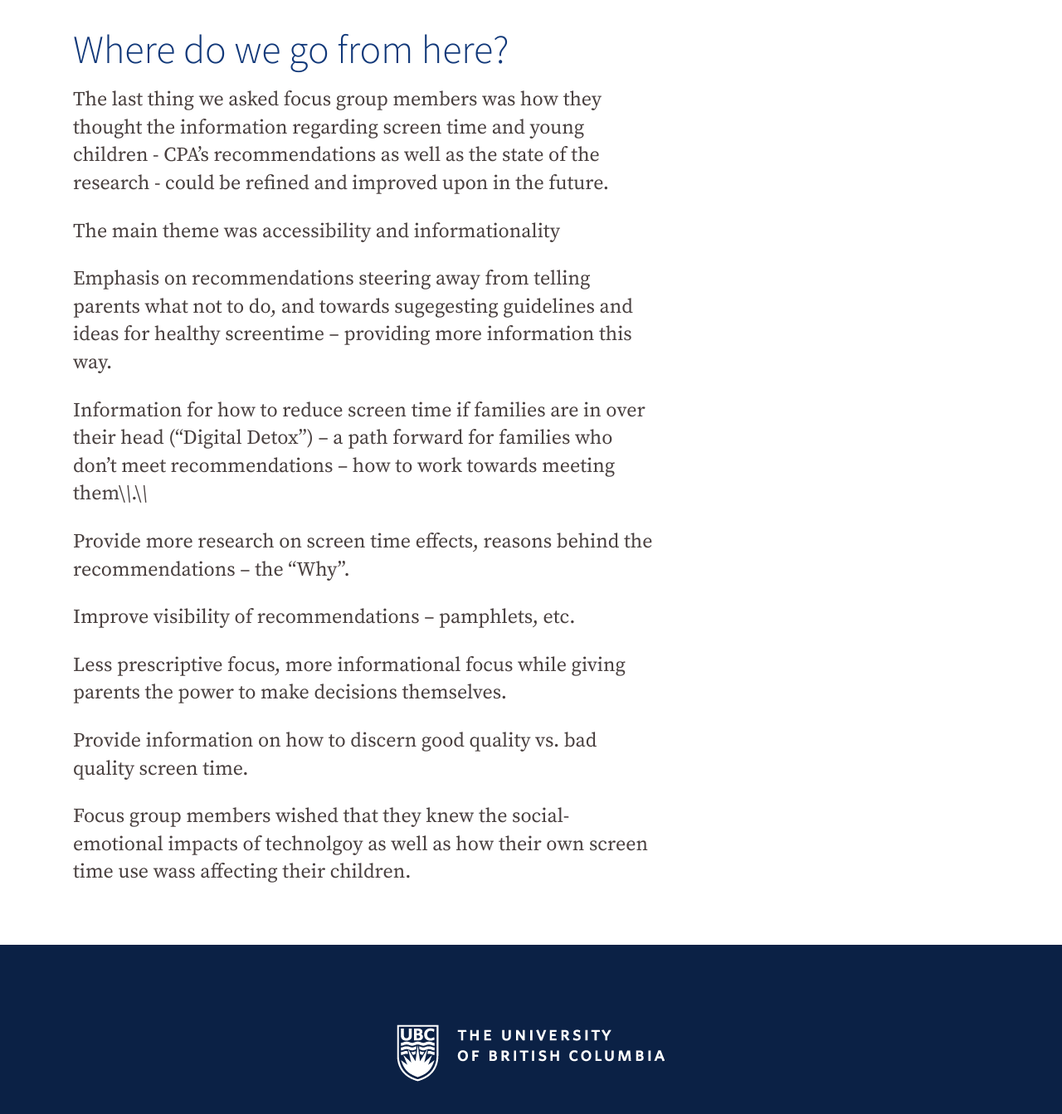
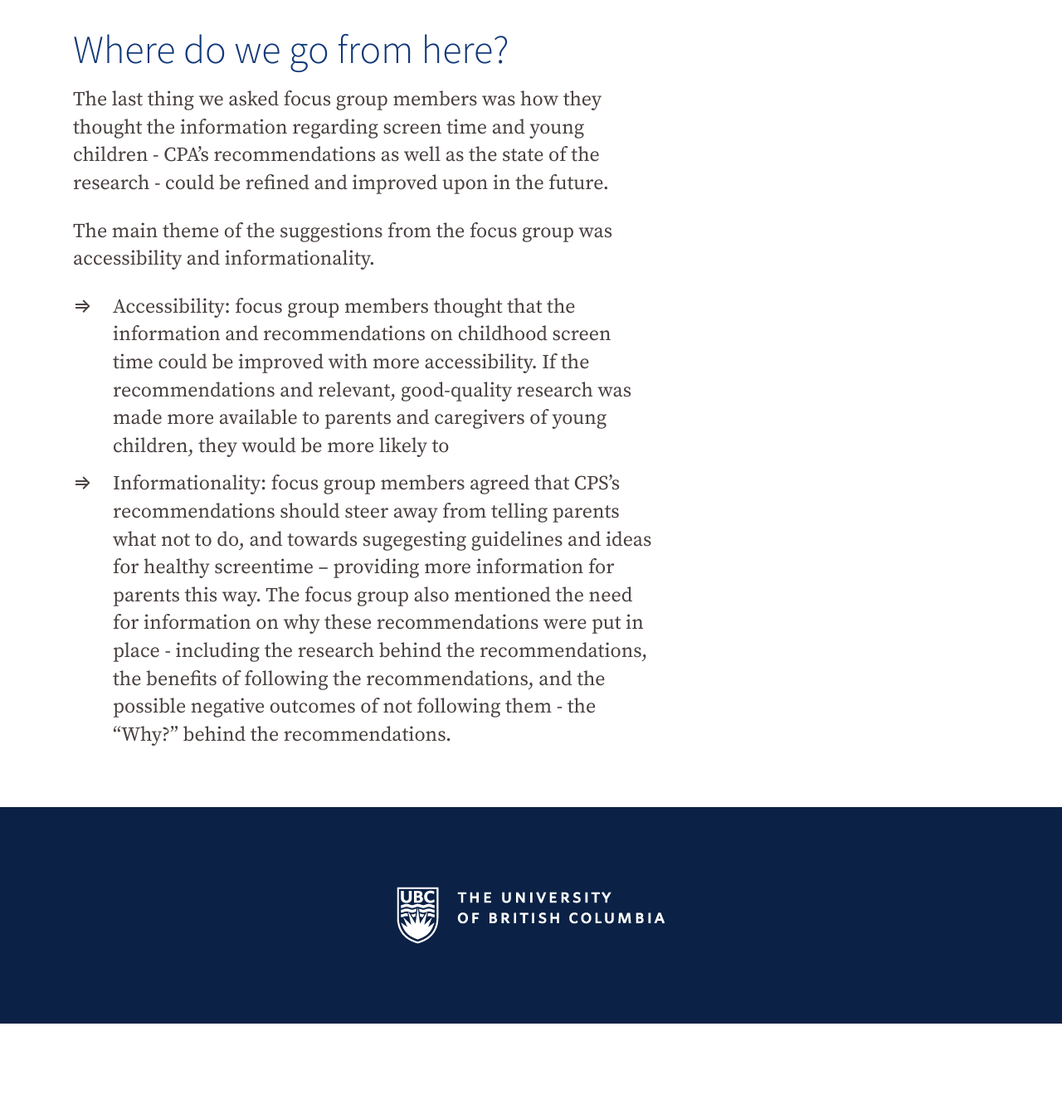
Before and after one commit to famliy-screen-time/familyscreentime.ca, a Jekyll site: the page built from _posts/2020-05-25-screen-time-focus-group-insights.md, in a window 1280 px wide and 1400 px high, scrolled down 4670 px. Shown: the top 1343 px of the window at 83% size. Built offline with Jekyll 4.4.1, drawn with Linux system fonts in a browser that asks for light colours; nearby versions of some CDN libraries; after the commit the page ends 5904 px from its top, so only the background shows below that.

Commit message:
Update Blog “2020-05-25-screen-time-focus-group-insights”

```diff
--- a/_posts/2020-05-25-screen-time-focus-group-insights.md
+++ b/_posts/2020-05-25-screen-time-focus-group-insights.md
@@ -56,18 +56,7 @@ The last thing we asked focus group members was how they thought the information
 
 
 
-The main theme was accessibility and informationality
+The main theme of the suggestions from the focus group was accessibility and informationality.
 
-Emphasis on recommendations steering away from telling parents what not to do, and towards sugegesting guidelines and ideas for healthy screentime – providing more information this way.
-
-Information for how to reduce screen time if families are in over their head (“Digital Detox”) – a path forward for families who don’t meet recommendations – how to work towards meeting them\\*\\*.\\*\\*
-
-Provide more research on screen time effects, reasons behind the recommendations – the “Why”.
-
-Improve visibility of recommendations – pamphlets, etc.
-
-Less prescriptive focus, more informational focus while giving parents the power to make decisions themselves.
-
-Provide information on how to discern good quality vs. bad quality screen time.
-
-Focus group members wished that they knew the social-emotional impacts of technolgoy as well as how their own screen time use wass affecting their children.
+* Accessibility: focus group members thought that the information and recommendations on childhood screen time could be improved with more accessibility. If the recommendations and relevant, good-quality research was made more available to parents and caregivers of young children, they would be more likely to
+* Informationality: focus group members agreed that CPS's recommendations should steer away from telling parents what not to do, and towards sugegesting guidelines and ideas for healthy screentime – providing more information for parents this way. The focus group also mentioned the need for information on why these recommendations were put in place - including the research behind the recommendations, the benefits of following the recommendations, and the possible negative outcomes of not following them - the "Why?" behind the recommendations.
```
